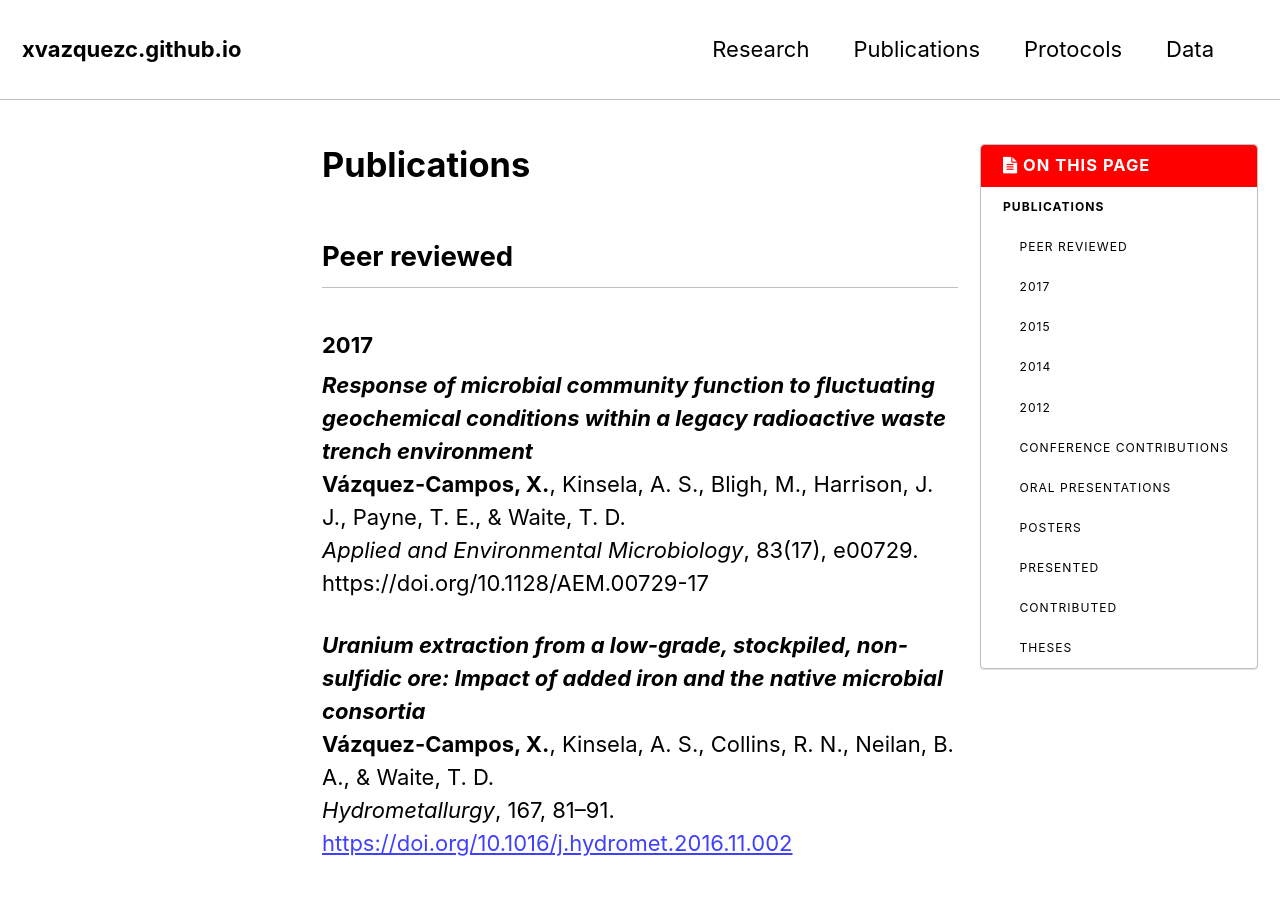
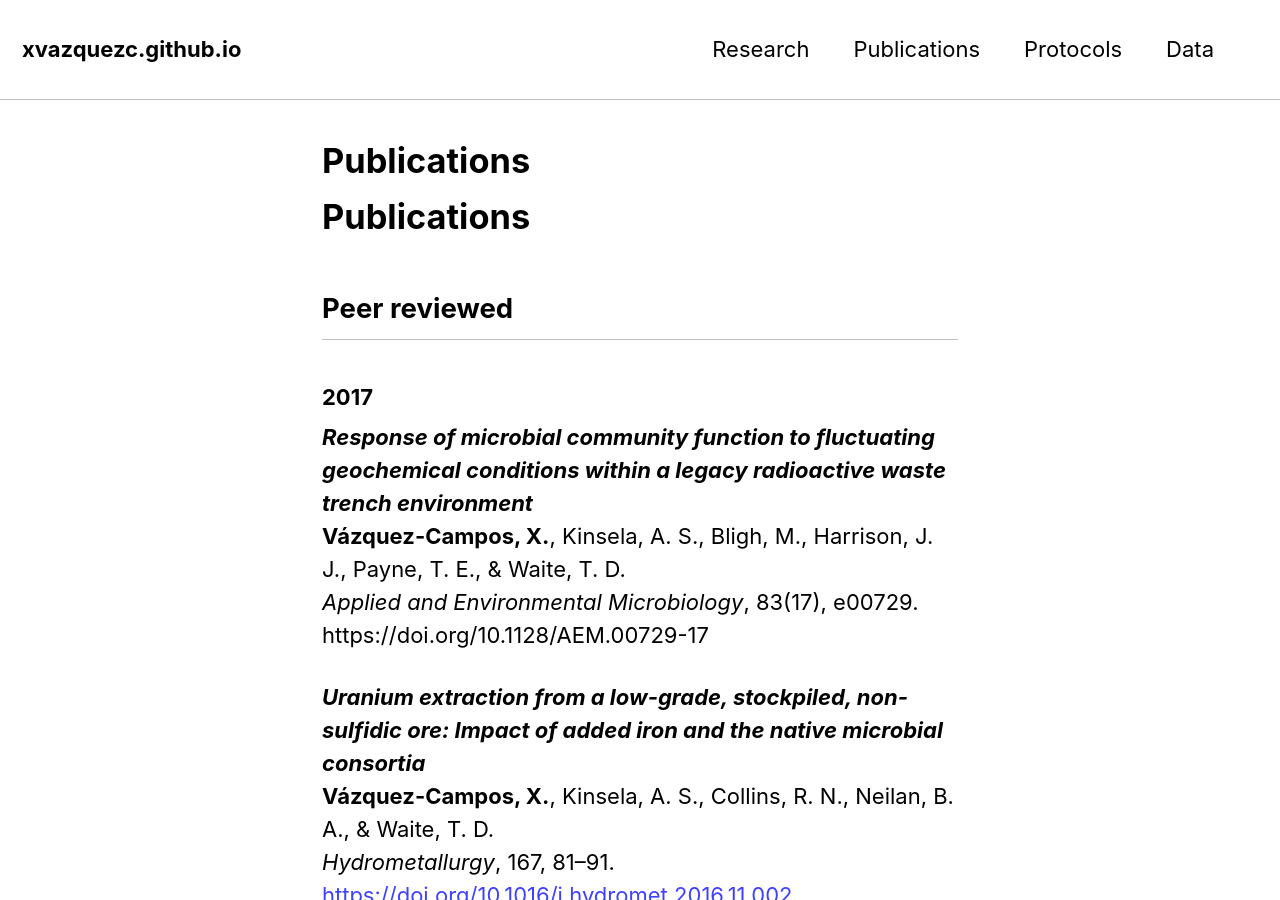
Before and after one commit to xvazquezc/xvazquezc.github.io, a Jekyll site: the page built from publications/index.md, in a window 1280 px wide and 900 px high. Built offline with Jekyll 4.4.1, drawn with Linux system fonts in a browser that asks for light colours; our own code applies the rules of GitHub Pages for plain Markdown files; some of the changed lines change nothing that is shown.

Commit message:
first upload

```diff
--- a/publications/index.md
+++ b/publications/index.md
@@ -1,7 +1,8 @@
 ---
 layout: single
+modified: "`r Sys.Date()`"
+comments: false
 ---
-{% include toc %}
 
 # Publications
 ## Peer reviewed
```
Also changed, not shown: 1 other file.
